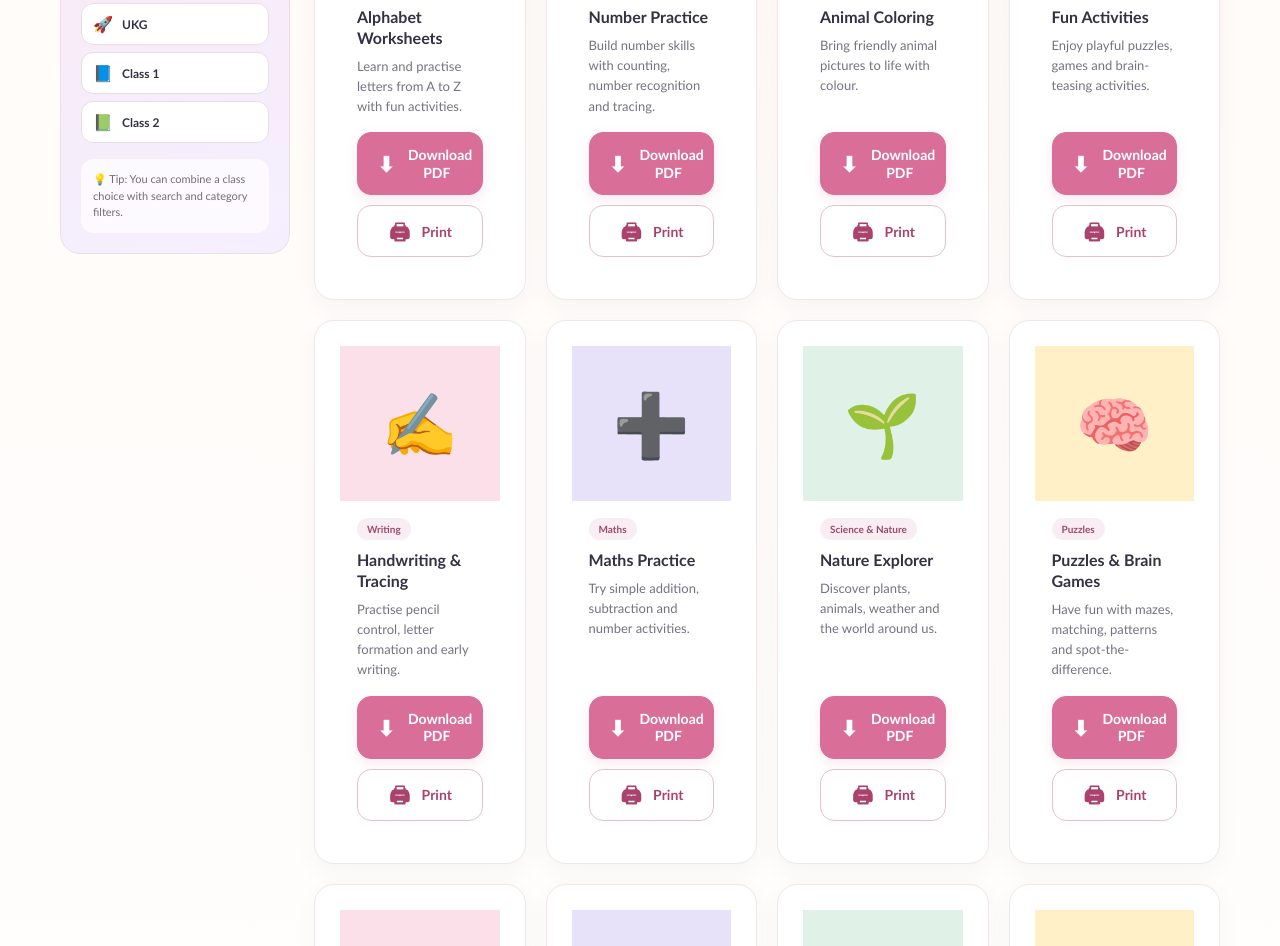
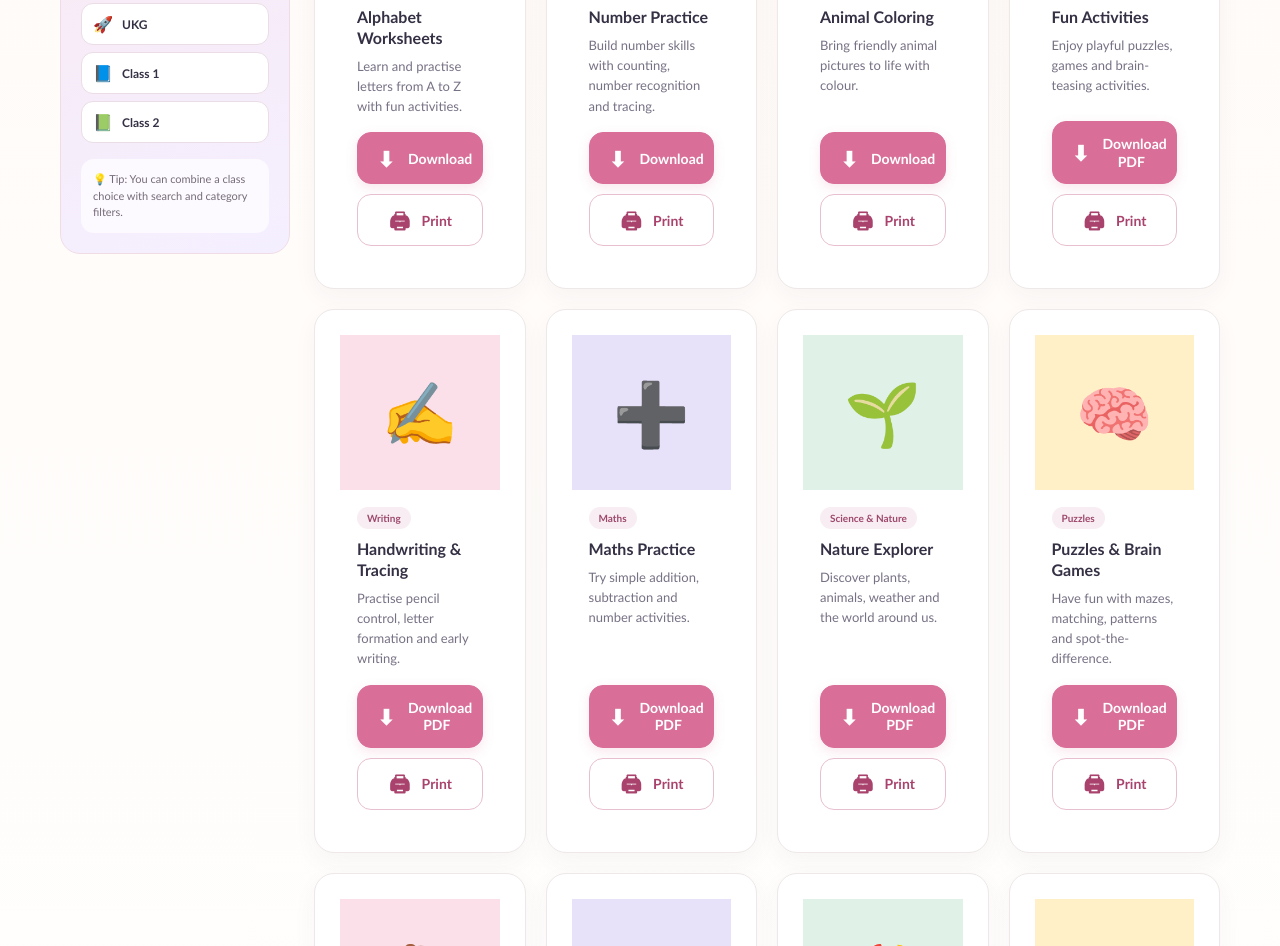
Before and after one commit to SmartFileManger/little-pages, a plain HTML site: page index.html in a window 1280 px wide. Shown: the part 3190-4136 px from the top of the page. Drawn offline with nearby package versions, Linux system fonts and the light colour scheme.

Commit message:
Update index.html

```diff
--- a/index.html
+++ b/index.html
@@ -302,11 +302,11 @@ footer{margin-top:0}.foot{align-items:flex-start}.footer-brand{max-width:280px}.
     <p class="sheet-count" id="sheetCount" aria-live="polite">Loading worksheets…</p>
 
     <div class="sheet-grid" id="sheetGrid">
-      <article class="sheet-card" data-category="Learning" data-level="Nursery,LKG,UKG,Class 1"><div class="sheet-art" aria-hidden="true">🔤</div><div class="sheet-card-content"><span class="sheet-category">Learning</span><h3>Alphabet Worksheets</h3><p>Learn and practise letters from A to Z with fun activities.</p><div class="sheet-actions"><a class="sheet-action download-btn" href="sheets/alphabet-worksheets.pdf" download><span class="action-icon" aria-hidden="true">⬇</span><span class="action-label">Download PDF</span></a><a class="sheet-action print-btn" href="sheets/alphabet-worksheets.pdf" target="_blank" rel="noopener" title="Open PDF to print"><span class="action-icon" aria-hidden="true">🖨</span><span class="action-label">Print</span></a></div></div></article>
+      <article class="sheet-card" data-category="Learning" data-level="Nursery,LKG,UKG,Class 1"><div class="sheet-art" aria-hidden="true">🔤</div><div class="sheet-card-content"><span class="sheet-category">Learning</span><h3>Alphabet Worksheets</h3><p>Learn and practise letters from A to Z with fun activities.</p><div class="sheet-actions"><a class="sheet-action download-btn" href="sheets/alphabet-worksheets.pdf" download><span class="action-icon" aria-hidden="true">⬇</span><span class="action-label">Download</span></a><a class="sheet-action print-btn" href="sheets/alphabet-worksheets.pdf" target="_blank" rel="noopener" title="Open PDF to print"><span class="action-icon" aria-hidden="true">🖨</span><span class="action-label">Print</span></a></div></div></article>
 
-      <article class="sheet-card" data-category="Learning" data-level="Nursery,LKG,UKG,Class 1,Class 2"><div class="sheet-art" aria-hidden="true">🔢</div><div class="sheet-card-content"><span class="sheet-category">Learning</span><h3>Number Practice</h3><p>Build number skills with counting, number recognition and tracing.</p><div class="sheet-actions"><a class="sheet-action download-btn" href="sheets/number-practice.pdf" download><span class="action-icon" aria-hidden="true">⬇</span><span class="action-label">Download PDF</span></a><a class="sheet-action print-btn" href="sheets/number-practice.pdf" target="_blank" rel="noopener" title="Open PDF to print"><span class="action-icon" aria-hidden="true">🖨</span><span class="action-label">Print</span></a></div></div></article>
+      <article class="sheet-card" data-category="Learning" data-level="Nursery,LKG,UKG,Class 1,Class 2"><div class="sheet-art" aria-hidden="true">🔢</div><div class="sheet-card-content"><span class="sheet-category">Learning</span><h3>Number Practice</h3><p>Build number skills with counting, number recognition and tracing.</p><div class="sheet-actions"><a class="sheet-action download-btn" href="sheets/number-practice.pdf" download><span class="action-icon" aria-hidden="true">⬇</span><span class="action-label">Download</span></a><a class="sheet-action print-btn" href="sheets/number-practice.pdf" target="_blank" rel="noopener" title="Open PDF to print"><span class="action-icon" aria-hidden="true">🖨</span><span class="action-label">Print</span></a></div></div></article>
 
-      <article class="sheet-card" data-category="Colouring" data-level="Preschool,Nursery,LKG,UKG"><div class="sheet-art" aria-hidden="true">🐼</div><div class="sheet-card-content"><span class="sheet-category">Colouring</span><h3>Animal Coloring</h3><p>Bring friendly animal pictures to life with colour.</p><div class="sheet-actions"><a class="sheet-action download-btn" href="sheets/animal-coloring.pdf" download><span class="action-icon" aria-hidden="true">⬇</span><span class="action-label">Download PDF</span></a><a class="sheet-action print-btn" href="sheets/animal-coloring.pdf" target="_blank" rel="noopener" title="Open PDF to print"><span class="action-icon" aria-hidden="true">🖨</span><span class="action-label">Print</span></a></div></div></article>
+      <article class="sheet-card" data-category="Colouring" data-level="Preschool,Nursery,LKG,UKG"><div class="sheet-art" aria-hidden="true">🐼</div><div class="sheet-card-content"><span class="sheet-category">Colouring</span><h3>Animal Coloring</h3><p>Bring friendly animal pictures to life with colour.</p><div class="sheet-actions"><a class="sheet-action download-btn" href="sheets/animal-coloring.pdf" download><span class="action-icon" aria-hidden="true">⬇</span><span class="action-label">Download</span></a><a class="sheet-action print-btn" href="sheets/animal-coloring.pdf" target="_blank" rel="noopener" title="Open PDF to print"><span class="action-icon" aria-hidden="true">🖨</span><span class="action-label">Print</span></a></div></div></article>
 
       <article class="sheet-card" data-category="Activity" data-level="Preschool,Nursery,LKG,UKG"><div class="sheet-art" aria-hidden="true">🧩</div><div class="sheet-card-content"><span class="sheet-category">Activity</span><h3>Fun Activities</h3><p>Enjoy playful puzzles, games and brain-teasing activities.</p><div class="sheet-actions"><a class="sheet-action download-btn" href="sheets/fun-activities.pdf" download><span class="action-icon" aria-hidden="true">⬇</span><span class="action-label">Download PDF</span></a><a class="sheet-action print-btn" href="sheets/fun-activities.pdf" target="_blank" rel="noopener" title="Open PDF to print"><span class="action-icon" aria-hidden="true">🖨</span><span class="action-label">Print</span></a></div></div></article>
 
```
